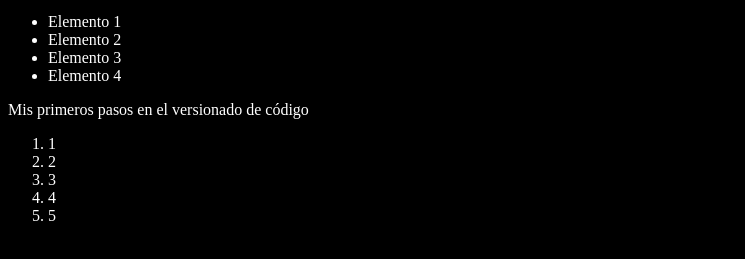
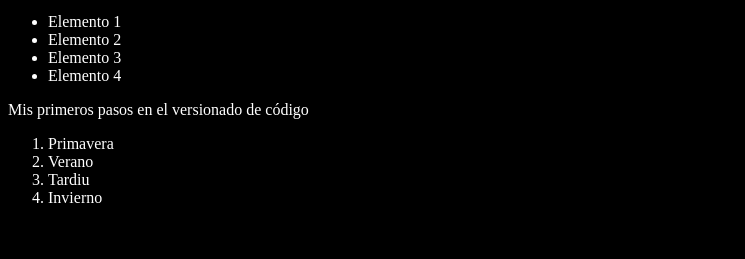
Before and after one commit to marcosbascones/youtube-git, a plain HTML site: page index.html in a window 1280 px wide. Shown: the part 101-360 px from the top of the page, without its empty margins (0-745 px from the left). Drawn offline with Linux system fonts and the light colour scheme.

Commit message:
Añadiendo estaciones del año

```diff
--- a/index.html
+++ b/index.html
@@ -19,11 +19,10 @@
 
     <p>Mis primeros pasos en el versionado de código</p>
     <ol>
-        <li>1</li>
-        <li>2</li>
-        <li>3</li>
-        <li>4</li>
-        <li>5</li>
+        <li>Primavera</li>
+        <li>Verano</li>
+        <li>Tardiu</li>
+        <li>Invierno</li>
     </ol>
     <script src="index.js"></script>
 
```
